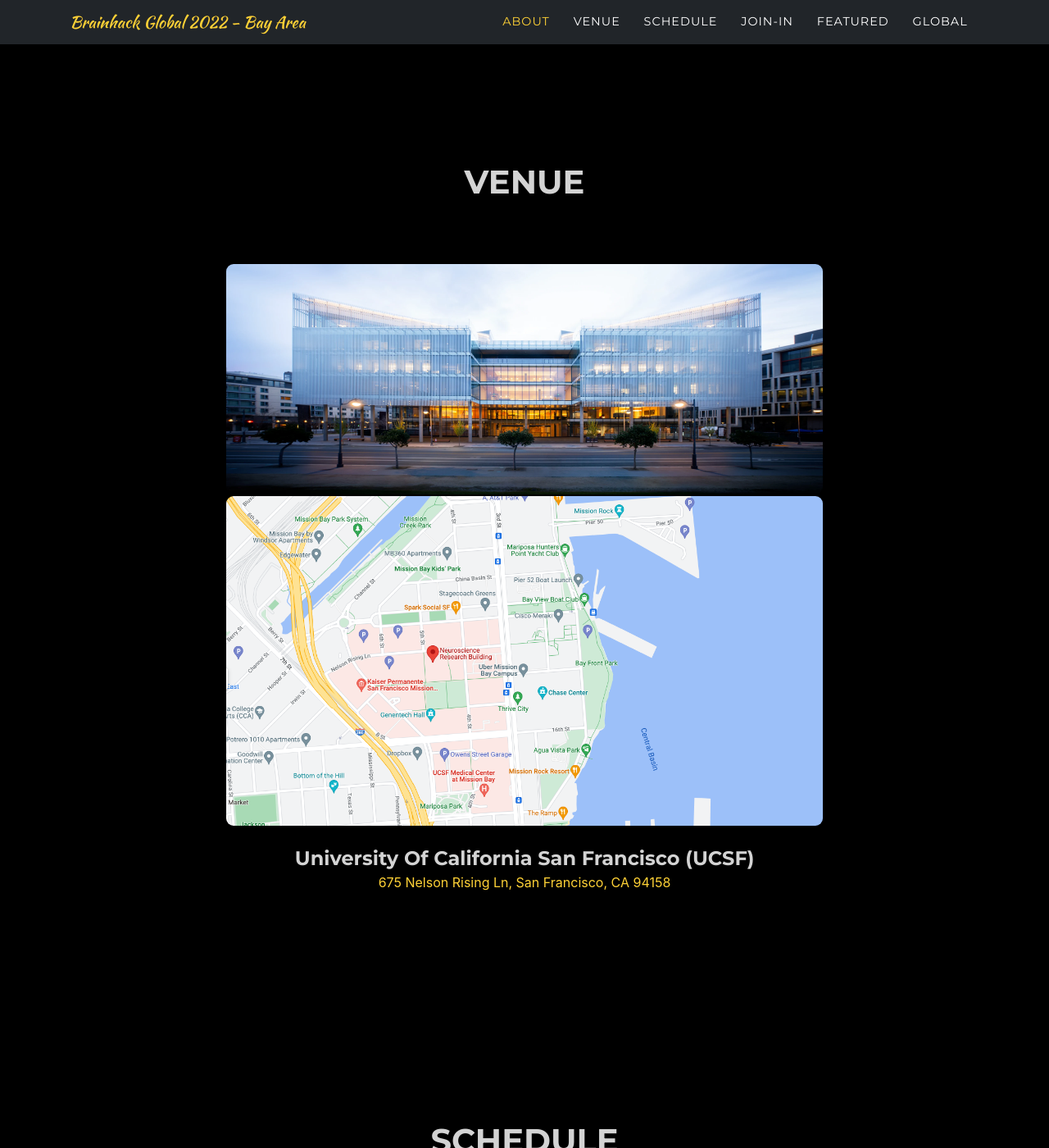
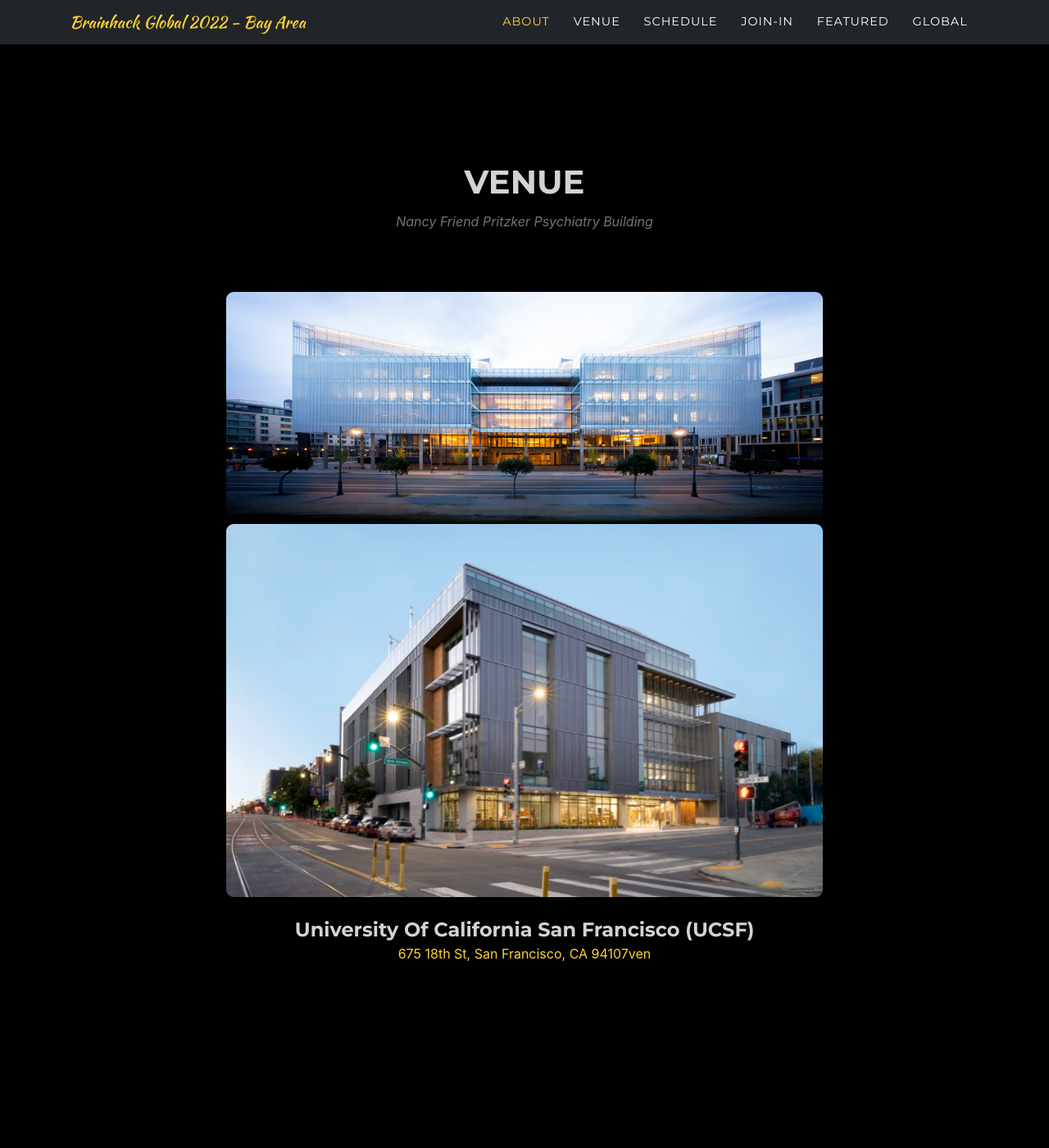
Before and after one commit to Brainhack-BayArea/Brainhack-BayArea.github.io, a Jekyll site: the page built from index.md, in a window 1280 px wide and 1400 px high, scrolled down 2157 px. Shown: the whole window at 82% size. Built offline with Jekyll 4.4.1, drawn with Linux system fonts in a browser that asks for light colours; some web fonts are replaced; grey boxes are pictures that could not be loaded.

Commit message:
Update sitetext.yml

```diff
--- a/_data/sitetext.yml
+++ b/_data/sitetext.yml
@@ -33,13 +33,13 @@
 
 venue:
   title: VENUE
-  text:
+  text: Nancy Friend Pritzker Psychiatry Building
   name: University Of California San Francisco (UCSF)
   image: assets/img/ucsf.png
-  map: assets/img/venue-map.png
+  map: assets/img/Pritzkerbldg_img.jpeg
   link: https://www.ucsf.edu/
-  maplink: https://goo.gl/maps/nKcn5cEYRra6FT5M9
-  address: 675 Nelson Rising Ln, San Francisco, CA 94158
+  maplink: https://goo.gl/maps/mg7pqUc5TRPY6rBEA
+  address: 675 18th St, San Francisco, CA 94107ven
 
 projects:
   title: FEATURED PROJECTS
```
